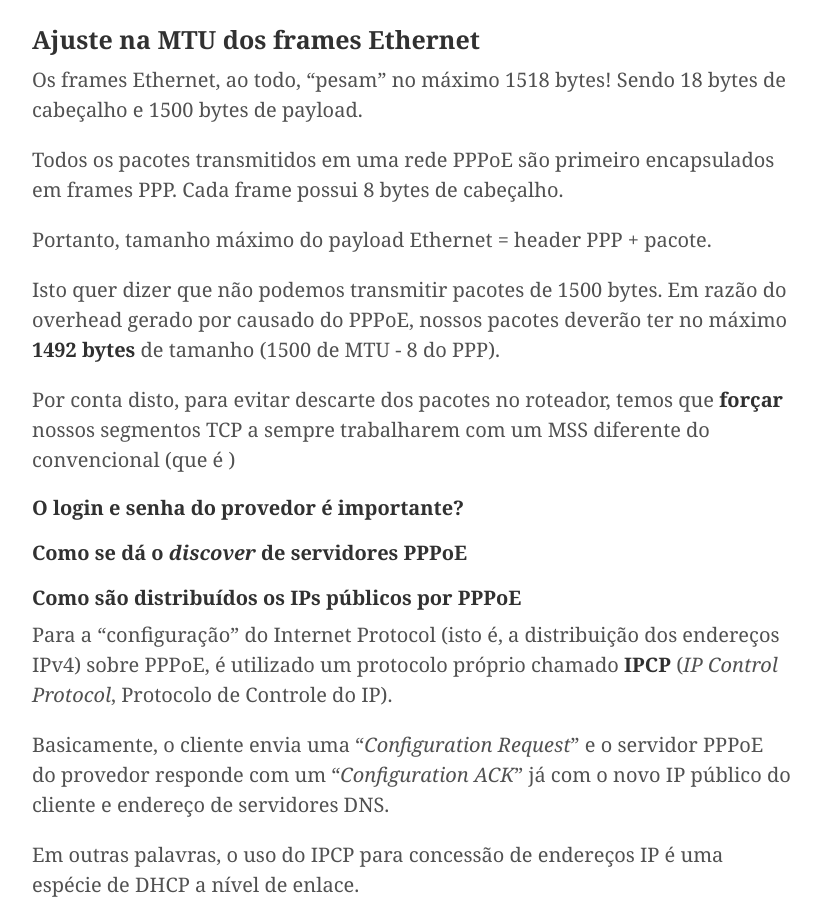
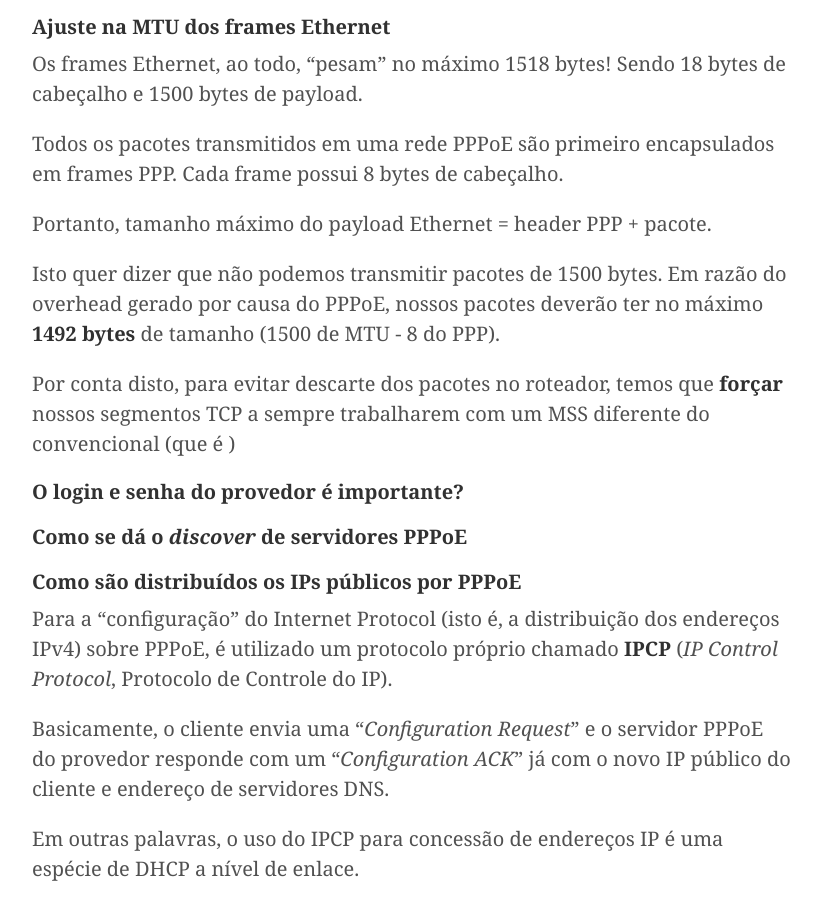
Before and after one commit to Kingm0b/jekyll-minimal-theme, a Jekyll site: the page built from _posts/2016-12-25-debian-pppoe.md, in a window 1280 px wide and 900 px high, scrolled down 5324 px. Shown: the whole window, without its empty margins (228-1049 px from the left). Built offline with Jekyll 4.4.1, drawn with Linux system fonts in a browser that asks for light colours.

Commit message:
Add files via upload

```diff
--- a/_posts/2016-12-25-debian-pppoe.md
+++ b/_posts/2016-12-25-debian-pppoe.md
@@ -160,7 +160,7 @@ De longe, o protocolo LCP pode ser visto como uma espécie de "*ICMP do PPP*". O
 
 #### Sobre a rota default
 
-### Ajuste na MTU dos frames Ethernet
+#### Ajuste na MTU dos frames Ethernet
 
 Os frames Ethernet, ao todo, "pesam" no máximo 1518 bytes! Sendo 18 bytes de cabeçalho e 1500 bytes de payload.
 
@@ -168,7 +168,7 @@ Todos os pacotes transmitidos em uma rede PPPoE são primeiro encapsulados em fr
 
 Portanto, tamanho máximo do payload Ethernet = header PPP + pacote.
 
-Isto quer dizer que não podemos transmitir pacotes de 1500 bytes. Em razão do overhead gerado por causado do PPPoE, nossos pacotes deverão ter no máximo **1492 bytes** de tamanho (1500 de MTU - 8 do PPP).
+Isto quer dizer que não podemos transmitir pacotes de 1500 bytes. Em razão do overhead gerado por causa do PPPoE, nossos pacotes deverão ter no máximo **1492 bytes** de tamanho (1500 de MTU - 8 do PPP).
 
 Por conta disto, para evitar descarte dos pacotes no roteador, temos que **forçar** nossos segmentos TCP a sempre trabalharem com um MSS diferente do convencional (que é )
 
```
